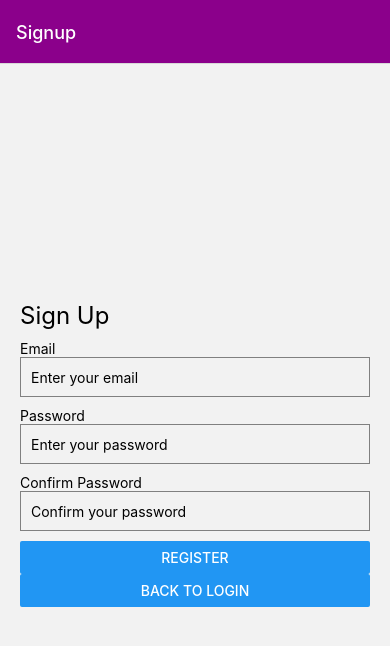
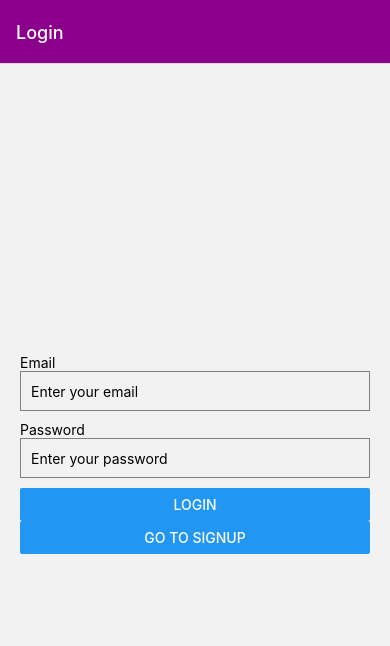
Before and after one commit to jinzhang01/mobile24, a React Native app: screen / in a window 390 px wide. Shown: the top 646 px of the page. Built offline with nearby package versions, Linux system fonts and the light colour scheme; no server answers.

Commit message:
2 stacks

```diff
--- a/App.js
+++ b/App.js
@@ -1,64 +1,49 @@
 import { View, Text } from "react-native";
-import React from "react";
+import React, { useState, useEffect } from "react";
 import Home from "./Components/Home";
 import { NavigationContainer } from "@react-navigation/native";
 import { createNativeStackNavigator } from "@react-navigation/native-stack";
 import GoalDetails from "./Components/GoalDetails";
-import { Button } from "react-native";
 import Login from "./Components/Login";
 import Signup from "./Components/Signup";
+import { onAuthStateChanged } from "firebase/auth";
+import { auth } from "./firebase/firebaseSetup"; // Ensure this path is correct
 
 const Stack = createNativeStackNavigator();
-console.log(Stack);
-// include the new added login and signup components
 
-// change the mobile app to have two stack with auth and home
-// the auth stack will have login and signup
 const App = () => {
+  const [isUserAuthenticated, setIsUserAuthenticated] = useState(false);
+
+  useEffect(() => {
+    const unsubscribe = onAuthStateChanged(auth, (user) => {
+      setIsUserAuthenticated(!!user);
+    });
+
+    return () => unsubscribe();
+  }, []);
+
   return (
     <NavigationContainer>
       <Stack.Navigator
-        initialRouteName=""
+        initialRouteName={isUserAuthenticated ? "Home" : "Login"}
         screenOptions={{
           headerStyle: { backgroundColor: "darkmagenta" },
           headerTintColor: "white",
         }}
       >
-        <Stack.Screen
-          name="signup"
-          component={Signup}
-          options={{
-            title: "Signup",
-          }}
-        />
-        <Stack.Screen
-          name="login"
-          component={Login}
-          options={{
-            title: "Login",
-          }}
-        />
-
-        <Stack.Screen
-          name="Home"
-          component={Home}
-          options={{
-            headerTitle: "All Goals",
-            // headerStyle: { backgroundColor: "darkmagenta" },
-            // headerTintColor: "white"
-          }}
-        />
-        <Stack.Screen
-          name="Details"
-          component={GoalDetails}
-          // options={({ route }) => ({
-          // title: route.params.passItem.text,
-          // headerRight: () => (
-          //   // set options method
-          //   <Button title="Warning" onPress={() => alert("test")} />
-          // )
-          // })}
-        />
+        {isUserAuthenticated ? (
+          // Authenticated users see the AppStack
+          <>
+            <Stack.Screen name="Home" component={Home} options={{ title: "All Goals" }} />
+            <Stack.Screen name="Details" component={GoalDetails} />
+          </>
+        ) : (
+          // Unauthenticated users see the AuthStack
+          <>
+            <Stack.Screen name="Login" component={Login} options={{ title: "Login" }} />
+            <Stack.Screen name="Signup" component={Signup} options={{ title: "Signup" }} />
+          </>
+        )}
       </Stack.Navigator>
     </NavigationContainer>
   );
```
Also changed, not shown: firebase/firestoreHelper.js (+10 -0 lines).
